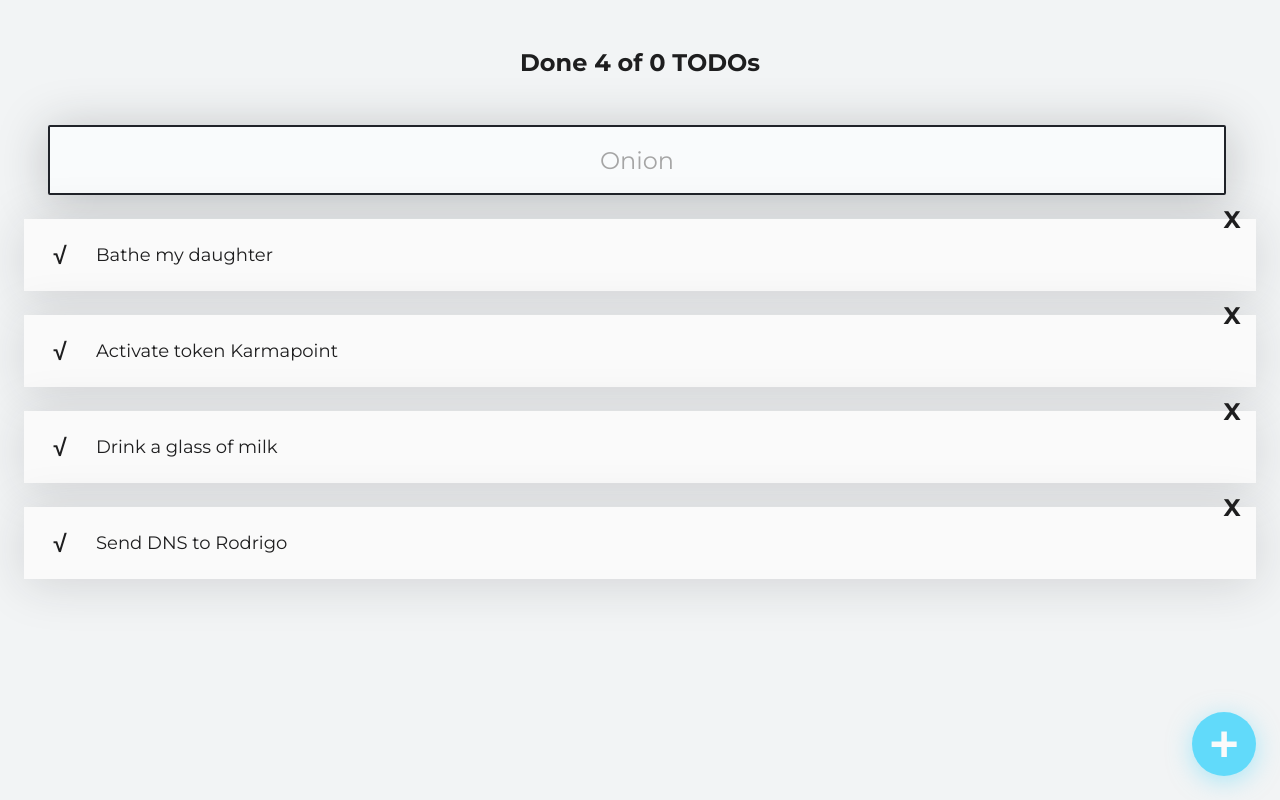
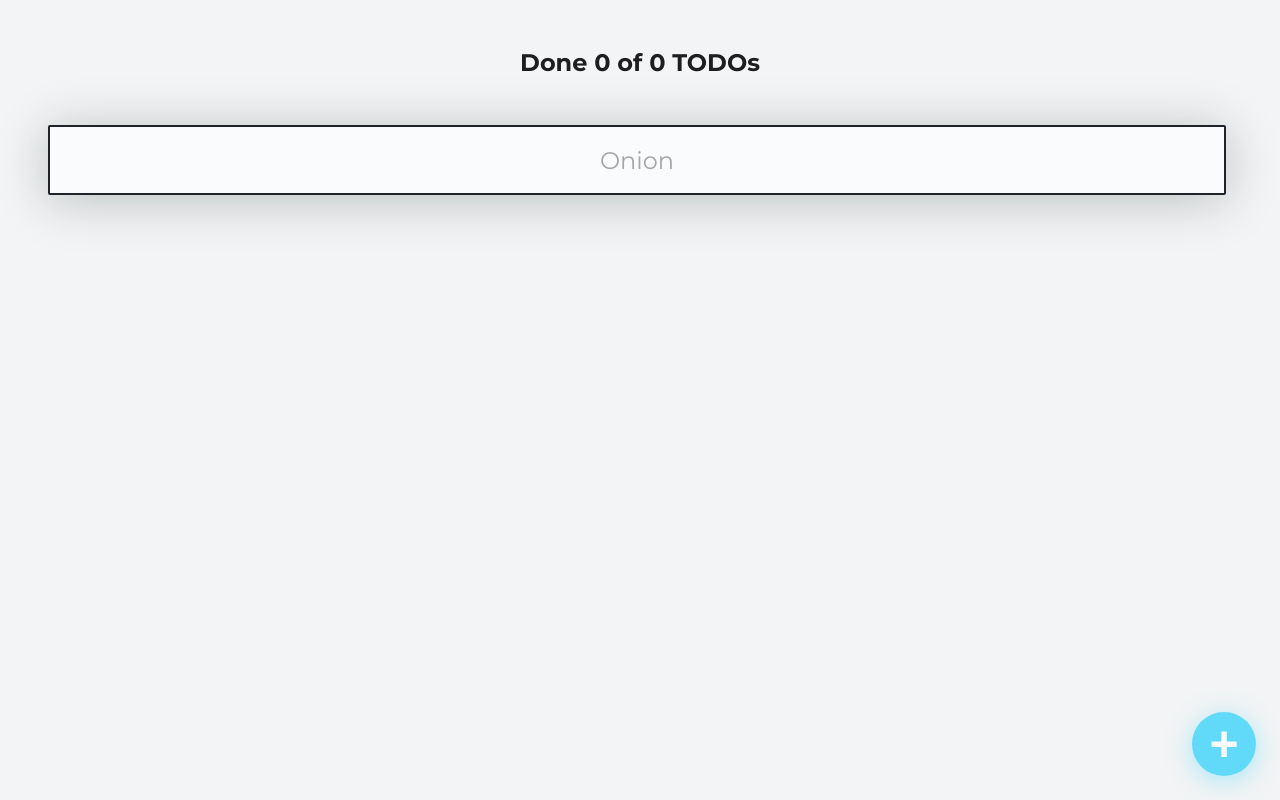
Before and after one commit to anibal-corral/react-todo-list, a React (Create React App) app: page / in a window 1280 px wide. Built offline with nearby package versions, Linux system fonts and the light colour scheme.

Commit message:
Hooks to save in LocalStorge

```diff
--- a/src/components/App/App.js
+++ b/src/components/App/App.js
@@ -6,27 +6,46 @@ const defaultTodos = [
   {text: 'Drink a glass of milk', completed:false },
   {text: 'Send DNS to Rodrigo', completed:false },
 ]
+//Function recive a string as a key which we use to go to localstorage
+function useLocalStorage(itemName, initialValue){
+  const localStorageItem = localStorage.getItem(itemName);
+  //As the first time localstorage wil be empty. So we need to create it.
+  let parsedItems;
+
+  if(!localStorageItem){
+  //No TODOs
+  // console.log('No encuentro el local storage asi que lo creare con algo mientras');
+    localStorage.setItem(itemName, JSON.stringify(initialValue));
+    parsedItems=initialValue;
+  }else{
+    //TODOs
+    // console.log('Hay algo en el localstorage');
+    parsedItems = JSON.parse(localStorageItem);
+  }
+
+  const [item, setItems] = React.useState(parsedItems);
+
+  //Function to save todos in local storgae
+const saveItems = (newItems)=> {
+  const stringifidItems= JSON.stringify(newItems);
+  localStorage.setItem(itemName, stringifidItems);
+  setItems(newItems)
+};
+
+return [
+  item,
+  saveItems
+]
+}
+
 
 function App() {
+const [todos, saveTodos] = useLocalStorage('TODO_V1', []);
 
-const localStorageTodos = localStorage.getItem('Todos_v1');
-//As the first time localstorage wil be empty. So we need to create it.
-let parsedTodos;
-
-if(!localStorageTodos){
-//No TODOs
-// console.log('No encuentro el local storage asi que lo creare con algo mientras');
-  localStorage.setItem('Todos_v1', JSON.stringify([]));
-  parsedTodos=defaultTodos;
-}else{
-  //TODOs
-  // console.log('Hay algo en el localstorage');
-  parsedTodos = JSON.parse(localStorageTodos);
-}
 
 //Set this for TodoSearch Component
 const [searchValue, setSearchValue]=React.useState('');
-const [todos, setTodos] = React.useState(parsedTodos);
+
 const completedTodosCount = todos.filter((todo)=>!!todo.completed).length;
 const totalTodos = todos.length;
 
@@ -47,12 +66,7 @@ if(!searchValue.length>0){
   )
 }
 
-//Function to save todos in local storgae
-const saveTodos = (newTodos)=> {
-  const stringifidTodos= JSON.stringify(newTodos);
-  localStorage.setItem('Todos_v1', stringifidTodos);
-  setTodos(newTodos)
-};
+
 
 //function to set todo completed
 const completeTodo = (text) => {
```
